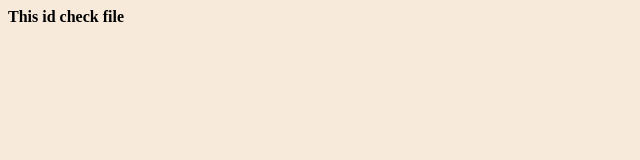
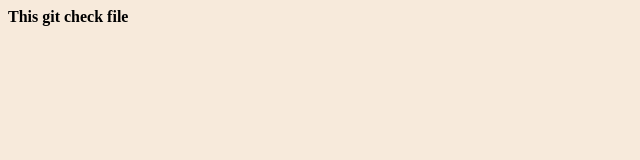
Before and after one commit to freelancersuhan2025/Last-Try-fast-test-repo1, a plain HTML site: page index.html in a window 1280 px wide. Shown: the full height of the page, 0-640 px from the left. Drawn offline with Linux system fonts and the light colour scheme.

```diff
--- a/index.html
+++ b/index.html
@@ -8,7 +8,7 @@
 </head>
 <body>
 
-    <b>This id check file</b>
+    <b>This git check file </b>
 
 </body>
 </html>
```
